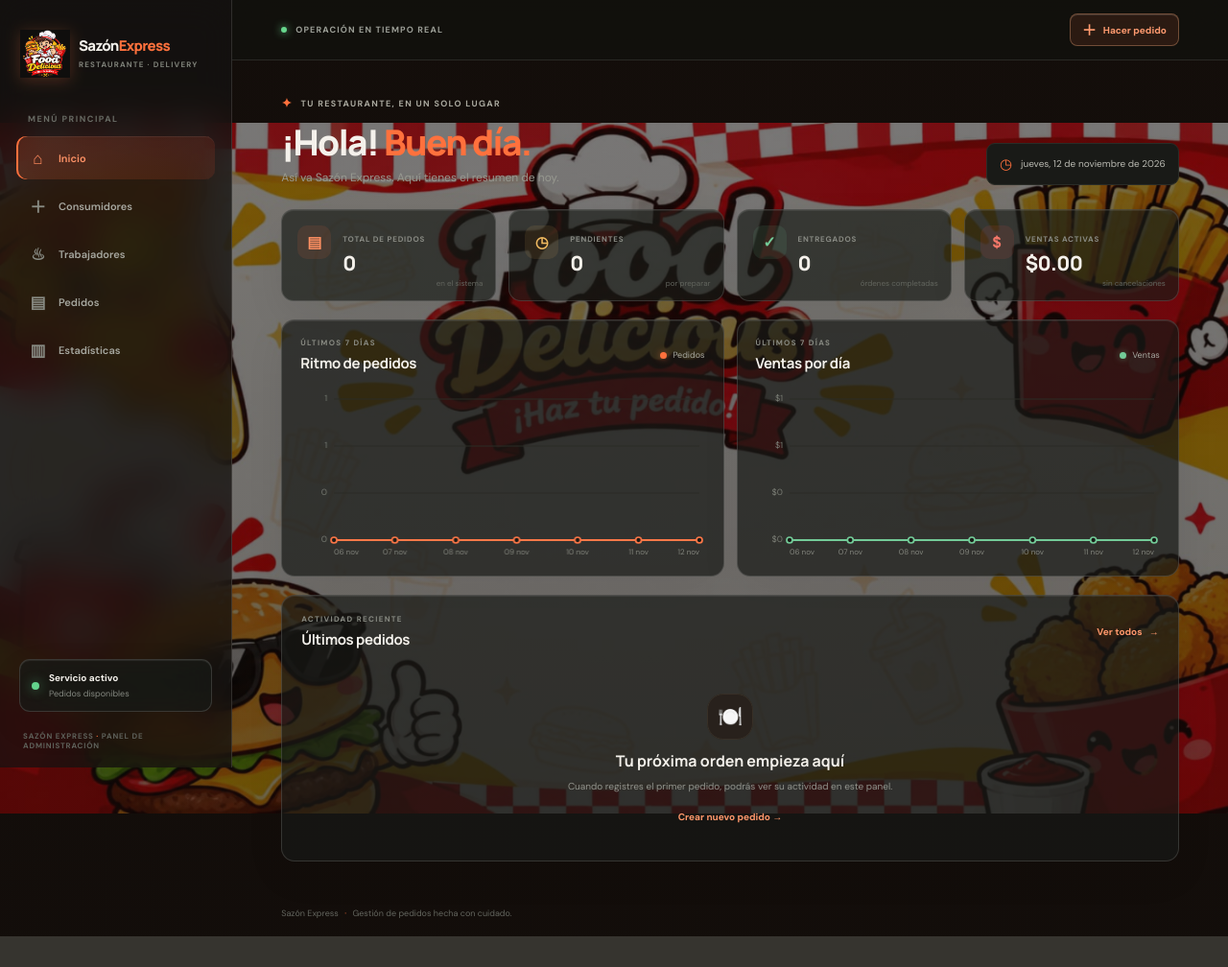
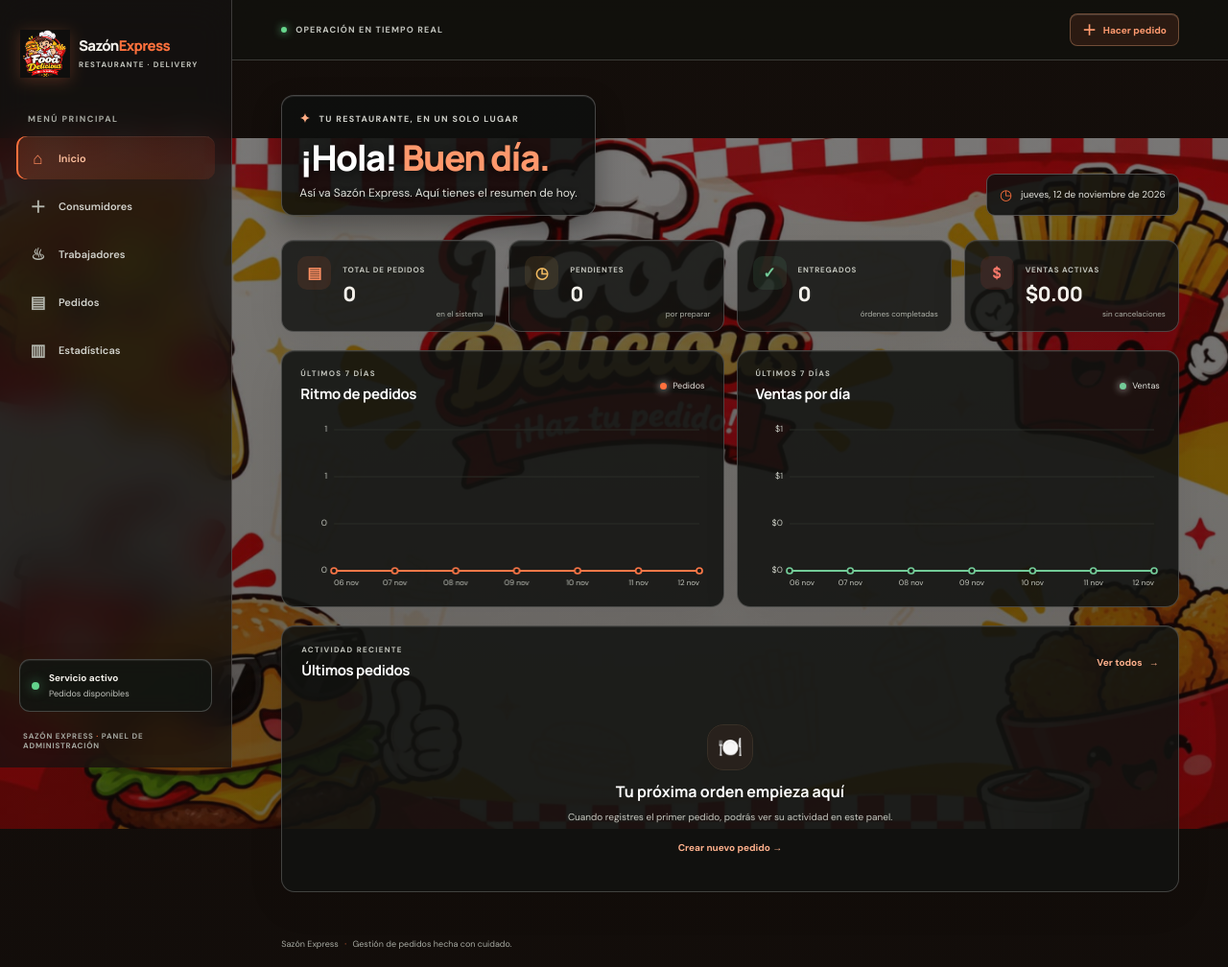
Before and after one commit to achincallu-code/comida, a Flask app: page / in a window 1280 px wide. Shown: the whole page at 96% size. Before the commit the page ends 976 px from the top, so only its background shows below. Run offline with Flask 3, Linux system fonts and the light colour scheme; data that the repository does not hold is empty; some libraries are stand-ins or nearby versions.

Commit message:
Improve text contrast across dashboard
Co-authored-by: Copilot <223556219+Copilot@users.noreply.github.com>

```diff
--- a/static/app.js
+++ b/static/app.js
@@ -43,7 +43,7 @@ document.addEventListener("DOMContentLoaded", () => {
         context.moveTo(left, y);
         context.lineTo(right, y);
         context.stroke();
-        context.fillStyle = "#777a72";
+        context.fillStyle = "#c3c5bd";
         context.fillText(
           isCurrency ? `$${Math.round(value)}` : String(Math.round(value)),
           left - 7,
@@ -102,7 +102,7 @@ document.addEventListener("DOMContentLoaded", () => {
         context.stroke();
         const showLabel = labels.length <= 8 || index % 2 === 0 || index === labels.length - 1;
         if (showLabel) {
-          context.fillStyle = "#82847c";
+          context.fillStyle = "#c3c5bd";
           context.font = "8px DM Sans, Arial, sans-serif";
           context.textAlign = index === 0 ? "left" : index === labels.length - 1 ? "right" : "center";
           context.textBaseline = "top";
--- /dev/null
+++ b/static/contraste.css
@@ -0,0 +1,46 @@
+:root{--muted:#c7c9c1;--faint:#a8aba2}
+.welcome-row>div:first-child,.page-heading>div:first-child{max-width:100%;padding:15px 18px;border:1px solid #ffffff3b;border-radius:13px;background:rgba(15,16,14,.86);backdrop-filter:blur(20px) saturate(135%);-webkit-backdrop-filter:blur(20px) saturate(135%);box-shadow:inset 0 1px #ffffff18,0 12px 30px #0005}
+.welcome-row h1,.page-heading h1{color:#fff;text-shadow:0 2px 8px #0009}
+.welcome-row h1 span,.page-heading h1 span{color:#ff986c}
+.welcome-row p,.page-heading p{color:#e1e2db;text-shadow:0 1px 5px #0009}
+.eyebrow,.section-kicker{color:#d0d1ca}
+.eyebrow-mark{color:#ffad84}
+.nav-caption,.sidebar-footer,.app-footer{color:#a7aaa2}
+.brand-copy small,.open-status small,.topbar-label{color:#c3c5be}
+.nav-link{color:#d1d2cc}
+.nav-icon{color:#b4b7ae}
+.nav-link.active{color:#ffc19f}
+.open-status{border-color:#ffffff37}
+.metric-card small,.section-kicker,.metric-caption,.recent-detail small,.kitchen-main p,.kitchen-details small,.preview-disclaimer,.chart-legend,.field,.notes-field{color:#c2c4bc}
+.metric-caption{color:#aeb1a8}
+.date-chip,.chart-legend,.chart-legend.legend-sales{color:#e1e2dc}
+.date-chip{background:rgba(16,17,15,.88);border-color:#ffffff42}
+.surface,.metric-card,.kitchen-order,.preview-card,.promise-card,.open-status,.chart-card,.recent-surface,.orders-surface,.kitchen-surface,.stats-chart-card,.order-surface{background-color:rgba(18,19,17,.88);border-color:#ffffff35}
+.metric-card{background:rgba(20,21,19,.84)}
+.kitchen-order{background:rgba(22,23,20,.88)}
+.preview-card{background:radial-gradient(ellipse at 82% 4%,#71341b48,transparent 42%),rgba(25,21,18,.9)}
+.promise-card,.open-status{background:rgba(19,22,18,.87)}
+.field input,.field select,.field textarea,.filter-select,.search-box{color:#fff;background:rgba(12,13,12,.9);border-color:#ffffff40}
+.field input::placeholder,.field textarea::placeholder,.search-box input::placeholder{color:#b4b7af}
+.filter-select span,.search-box,.filter-select select,.status-select{color:#e0e1db}
+th,.orders-table th{color:#c3c5bd}
+td,td>small{color:#d1d2cc}
+td>small{color:#b7bab1}
+.customer-name,.product-name,.kitchen-main h3,.kitchen-details strong,.kitchen-total,.recent-total,.recent-detail strong{color:#fff}
+.delivery-pill{color:#f0f0eb;border-color:#ffffff3b}
+.status-select.status-pendiente,.status-badge.status-pendiente{color:#ffda8b}
+.status-select.status-preparando,.status-badge.status-preparando{color:#acd3ff}
+.status-select.status-entregado,.status-badge.status-entregado{color:#a0edb9}
+.status-select.status-cancelado,.status-badge.status-cancelado{color:#ffb1a9}
+.empty-state p{color:#c8cac2}
+.empty-state h3,.orders-heading h2,.chart-heading h2,.surface-heading h2,.menu-heading h3{color:#fff}
+.text-link,.back-link{color:#ffb18d}
+.topbar-order,.btn-primary,.btn-filter,.update-button,.delete-button,.search-submit{font-weight:800}
+.btn-filter{color:#ffd0b6;border-color:#ffffff3a}
+.update-button{color:#ffd0b6;border-color:#ffffff38}
+.delete-button{color:#ffb8af;border-color:#ffffff38}
+.toast{color:#fff}
+.sidebar,.topbar{border-color:#ffffff2e}
+.chart-legend i{box-shadow:0 0 8px currentColor}
+@media(max-width:700px){.welcome-row>div:first-child,.page-heading>div:first-child{padding:14px;border-radius:12px}.sidebar{background:rgba(15,16,14,.94)}.page-content{color:#fff}}
+@media(prefers-reduced-transparency:reduce){.welcome-row>div:first-child,.page-heading>div:first-child,.surface,.metric-card,.kitchen-order,.preview-card,.promise-card,.open-status,.chart-card,.recent-surface,.orders-surface,.kitchen-surface,.stats-chart-card,.order-surface{background:#151613;backdrop-filter:none;-webkit-backdrop-filter:none}}
--- a/templates/base.html
+++ b/templates/base.html
@@ -12,6 +12,7 @@
   <link rel="stylesheet" href="{{ url_for('static', filename='estilos.css') }}">
   <link rel="stylesheet" href="{{ url_for('static', filename='portales.css') }}">
   <link rel="stylesheet" href="{{ url_for('static', filename='liquid-glass.css') }}">
+  <link rel="stylesheet" href="{{ url_for('static', filename='contraste.css') }}">
 </head>
 <body>
   <div class="app-shell">
```
